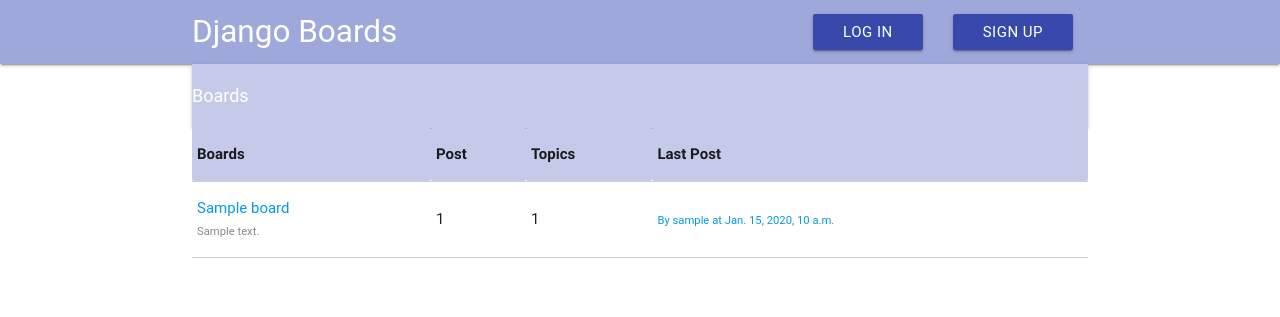
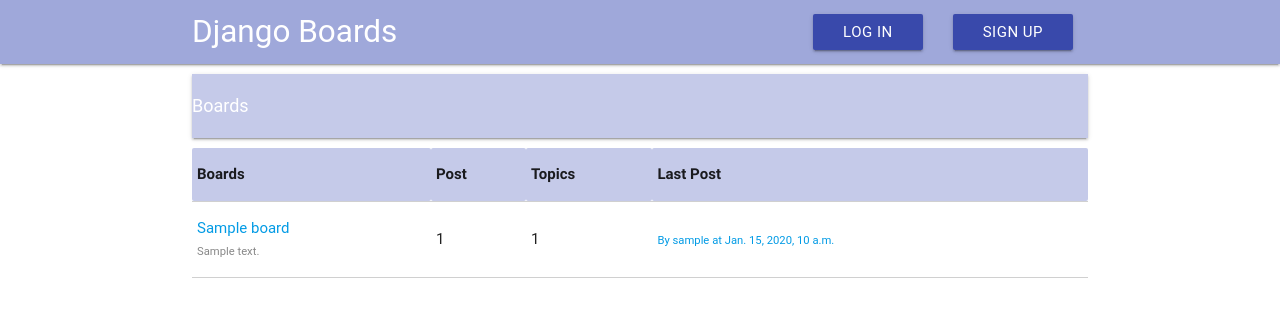
Before and after one commit to polieter/Django_beginning, a Django app: page / in a window 1280 px wide. Shown: the top 317 px of the page. Run offline with Django 3.2, Linux system fonts and the light colour scheme; tables that the repository leaves empty hold one stand-in row (values such as "Sample post"); some libraries are stand-ins or nearby versions; some web fonts are replaced.

Commit message:
added board.css

```diff
--- a/static/css/boards.css
+++ b/static/css/boards.css
@@ -1,3 +1,7 @@
 .boards_nav{
+    margin: 0 0 10px 0;
+}
+
+.boards_nav_breadcrumb{
     margin: 10px 0 10px 0;
 }
--- a/templates/base.html
+++ b/templates/base.html
@@ -8,7 +8,7 @@
         <title>{% block title %}Django Boards{% endblock %}</title>
         <link rel="stylesheet" href="{% static 'css/materialize.min.css' %}">
         <link rel="stylesheet" href="{% static 'css/django_begining.css' %}">
-        <link rel="stylesheet" href="{% static 'css/custom.css' %}">
+        <link rel="stylesheet" href="{% static 'css/boards.css' %}">
         <script type="text/javascript" src="{% static 'js/jquery-3.2.1.min.js' %}"></script>
         <script type="text/javascript" src="{% static 'js/materialize.min.js' %}"></script>
         <script type="text/javascript" src="{% static 'js/dropdown_menu.js' %}"></script>
```
